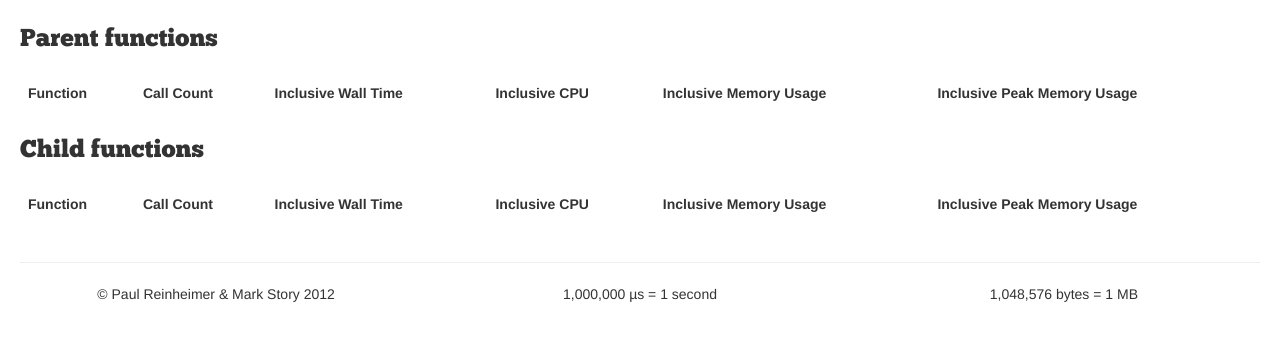
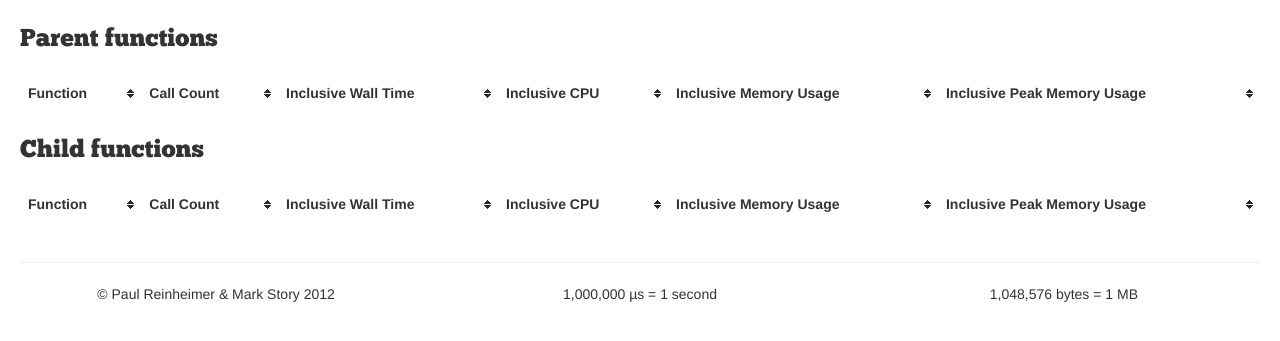
Before and after one commit to perftools/xhgui, a PHP site: template web/templates/runs/symbol-view.twig in a window 1280 px wide. Shown: the part 234-575 px from the top of the page. Run offline with PHP 8.4, Linux system fonts and the light colour scheme; the template is opened without the code that fills it, so the values that code supplies are empty; some libraries are stand-ins or nearby versions.

Commit message:
Make tables sortable.

```diff
--- a/web/templates/runs/symbol-view.twig
+++ b/web/templates/runs/symbol-view.twig
@@ -33,7 +33,7 @@
     </table>
 
     <h3>Parent functions</h3>
-    <table class="table">
+    <table class="table table-hover table-sort">
         <thead>
             <tr>
                 <th>Function</th>
@@ -61,7 +61,7 @@
     </table>
 
     <h3>Child functions</h3>
-    <table class="table">
+    <table class="table table-hover table-sort">
         <thead>
             <tr>
                 <th>Function</th>
```
